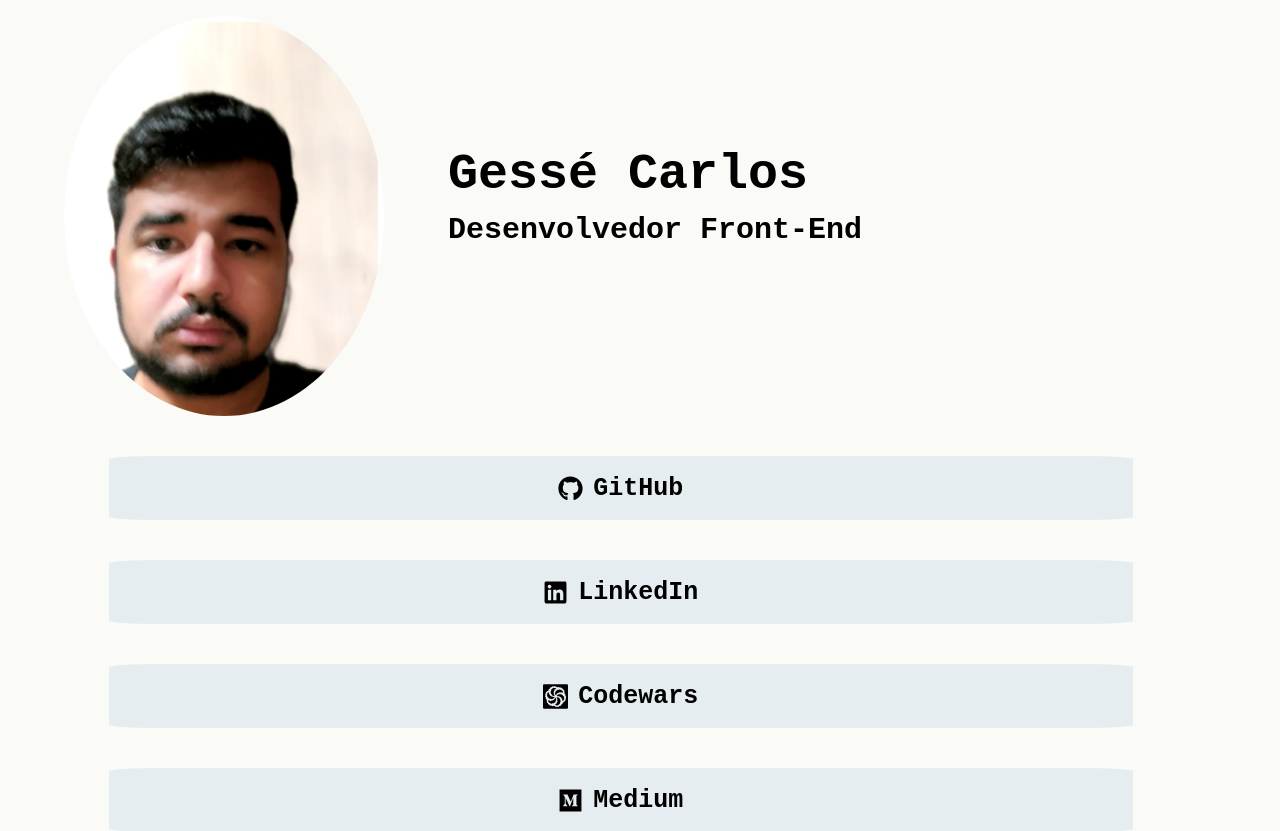
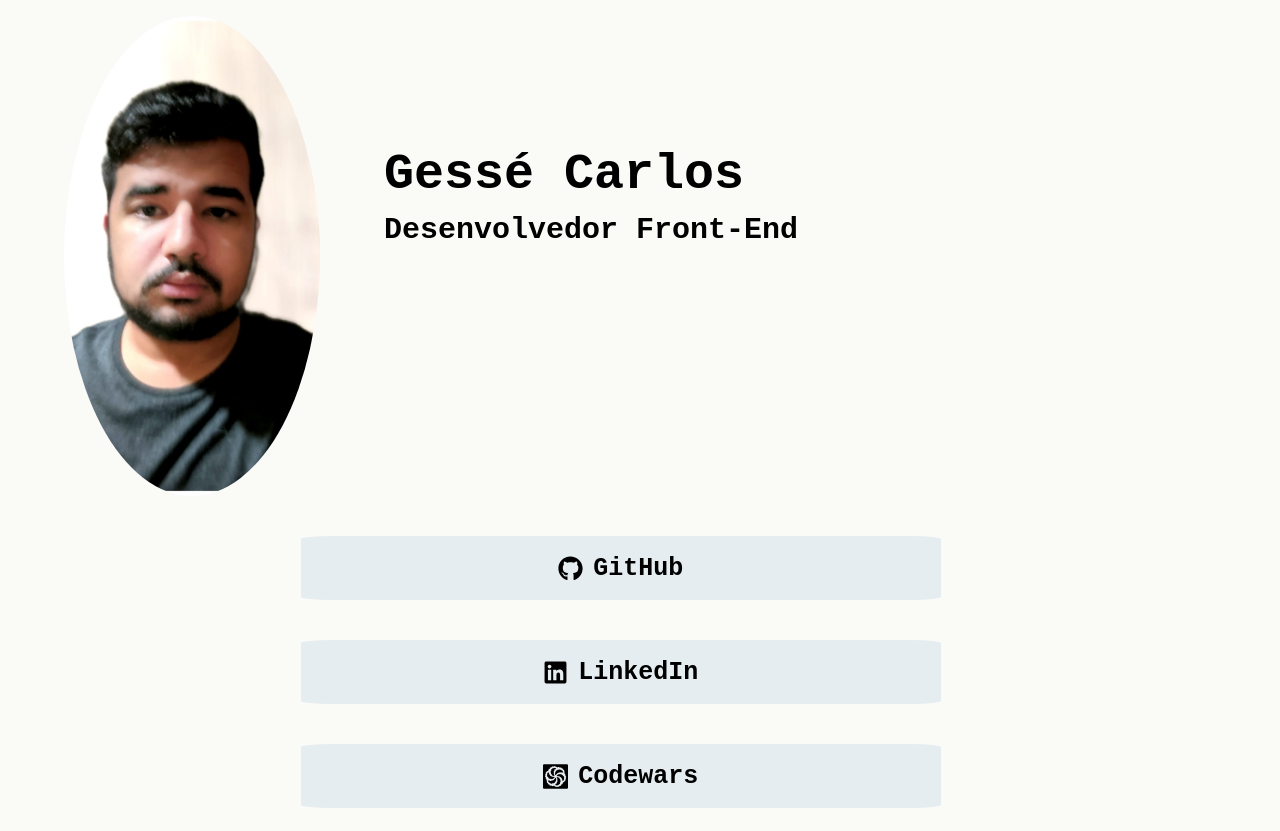
Before and after one commit to gesse-carlos/portfolio, a React (Create React App) app: page / in a window 1280 px wide. Shown: the top 831 px of the page. Built offline with nearby package versions, Linux system fonts and the light colour scheme; a web font is replaced by a local one.

Commit message:
pc screen finished

```diff
--- a/src/App.css
+++ b/src/App.css
@@ -95,3 +95,16 @@
     width: 80vw;
   }
 }
+
+@media (min-width: 720px) {
+  .profile-picture {
+    width: 20vw;
+    height: 60vh;
+  }
+  .link-button {
+    width: 50vw;
+  }
+  .button-container {
+    align-items: center;
+  }
+}
```
